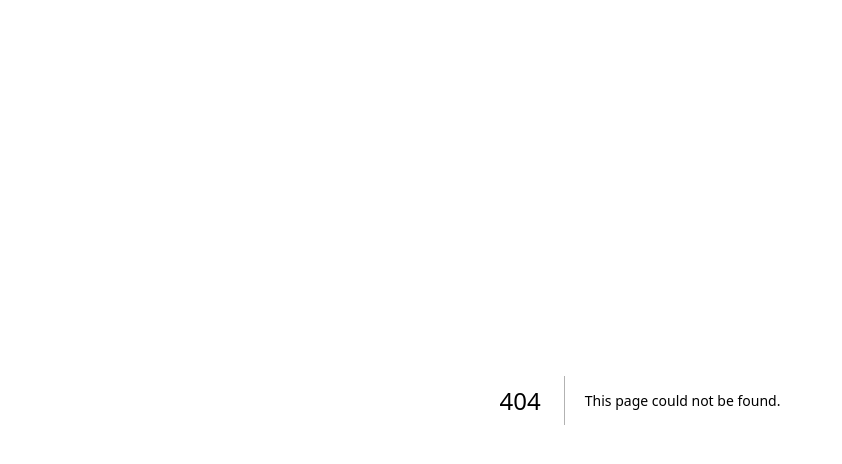
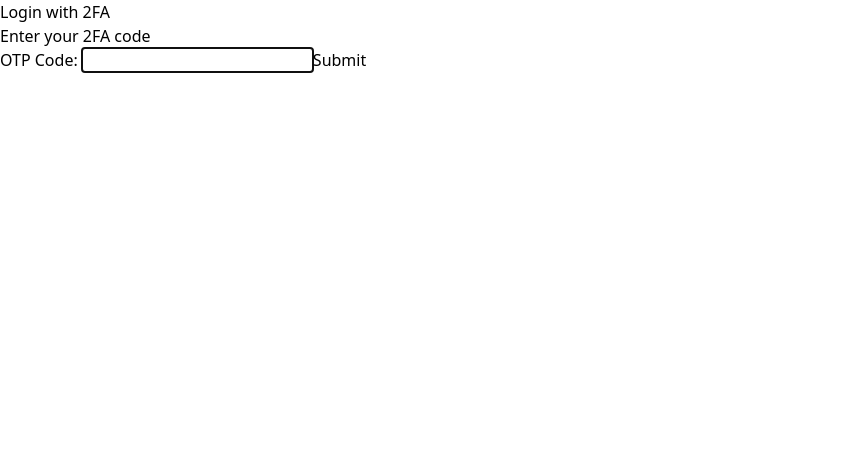
Before and after one commit to tsudo42/trascen, a Next.js app in the folder srcs/frontend/: page /auth/2fa in a window 1280 px wide. Before the commit this address had no page. Shown: the top 464 px of the page, without its empty margins (0-842 px from the left). Built offline with nearby package versions, Linux system fonts and the light colour scheme; no server answers.

Commit message:
:sparkles: 2FAの追加

```diff
--- /dev/null
+++ b/srcs/frontend/app/auth/2fa/form2fa.tsx
@@ -0,0 +1,51 @@
+"use client";
+
+import React, { useState } from "react";
+import makeAPIRequest from "@/app/api/api";
+import { useSearchParams } from "next/navigation";
+
+export default function TwoFactorAuthPage() {
+  const searchParams = useSearchParams();
+  const [error, setError] = useState("");
+
+  const userId = parseInt(searchParams.get("userId") || "", 10);
+
+  const handleCodeSubmit = (event: React.FormEvent<HTMLFormElement>) => {
+    event.preventDefault();
+
+    const otpCode = (
+      event.currentTarget.elements.namedItem("otpCode") as HTMLInputElement
+    ).value;
+    makeAPIRequest("post", "/auth/2fa", { userId: userId, code: otpCode })
+      .then((result) => {
+        if (result.success) {
+          window.location.href = "/test";
+        } else {
+          setError(result.error);
+        }
+      })
+      .catch(() => {
+        setError("An unexpected error occured.");
+      });
+  };
+
+  return (
+    <>
+      <h3>Enter your 2FA code</h3>
+      <form onSubmit={handleCodeSubmit}>
+        <label htmlFor="code">OTP Code: </label>
+        <input
+          type="text"
+          id="code"
+          name="otpCode"
+          required
+          pattern="[0-9]{6}"
+          title="Please enter a 6-digit OTP code."
+          autoFocus
+        />
+        {error && <p>error: {error}</p>}
+        <button type="submit">Submit</button>
+      </form>
+    </>
+  );
+}
--- /dev/null
+++ b/srcs/frontend/app/auth/2fa/page.tsx
@@ -0,0 +1,17 @@
+import { Suspense } from "react";
+import Form2fa from "./form2fa";
+
+function Form2faFallback() {
+  return <>placeholder</>;
+}
+
+export default function Page() {
+  return (
+    <>
+      <h1>Login with 2FA</h1>
+      <Suspense fallback={<Form2faFallback />}>
+        <Form2fa />
+      </Suspense>
+    </>
+  );
+}
--- /dev/null
+++ b/srcs/frontend/app/test/enable2fa/page.tsx
@@ -0,0 +1,75 @@
+"use client";
+
+import makeAPIRequest from "@/app/api/api";
+import React, { useState } from "react";
+import QRCode from "qrcode.react";
+
+type otpauth_data = { otpauth_url: string };
+
+export default function Page() {
+  const [otpauthUrl, setOtpauthUrl] = useState("");
+  const [error, setError] = useState("");
+  const request2faUrl = () => {
+    makeAPIRequest<otpauth_data>("get", "/auth/request2faurl")
+      .then((result) => {
+        if (result.success) {
+          setOtpauthUrl(result.data.otpauth_url);
+          setError("");
+        } else {
+          setError(result.error);
+        }
+      })
+      .catch(() => {
+        setError("An unexpected error occured.");
+      });
+  };
+
+  const handleCodeSubmit = (event: React.FormEvent<HTMLFormElement>) => {
+    event.preventDefault();
+
+    const otpCode = (
+      event.currentTarget.elements.namedItem("otpCode") as HTMLInputElement
+    ).value;
+    makeAPIRequest("post", "/auth/enable2fa", { code: otpCode })
+      .then((result) => {
+        if (result.success) {
+          window.location.href = "/test/enable2fa/success";
+        } else {
+          setError(result.error);
+        }
+      })
+      .catch(() => {
+        setError("An unexpected error occured.");
+      });
+  };
+
+  return (
+    <div>
+      <h1>Enable 2FA Authentication</h1>
+      {otpauthUrl ? (
+        <div>
+          <p>Scan this QR code with your 2FA app:</p>
+          <QRCode value={otpauthUrl} />
+          <div>
+            <form onSubmit={handleCodeSubmit}>
+              <label htmlFor="code">OTP Code: </label>
+              <input
+                type="text"
+                id="code"
+                name="otpCode"
+                required
+                pattern="[0-9]{6}"
+                title="Please enter a 6-digit OTP code."
+                autoFocus
+              />
+              <button type="submit">Submit</button>
+            </form>
+          </div>
+        </div>
+      ) : (
+        <button onClick={request2faUrl}>Show QR code</button>
+      )}
+      {error && <p>error: {error}</p>}
+    </div>
+  );
+}
--- /dev/null
+++ b/srcs/frontend/app/test/enable2fa/success/page.tsx
@@ -0,0 +1,10 @@
+import Link from "next/link";
+
+export default async function Page() {
+  return (
+    <div>
+      <h1>2FA authentication successfully enabled.</h1>
+      <Link href="/test">Back to main page</Link>
+    </div>
+  );
+}
```
